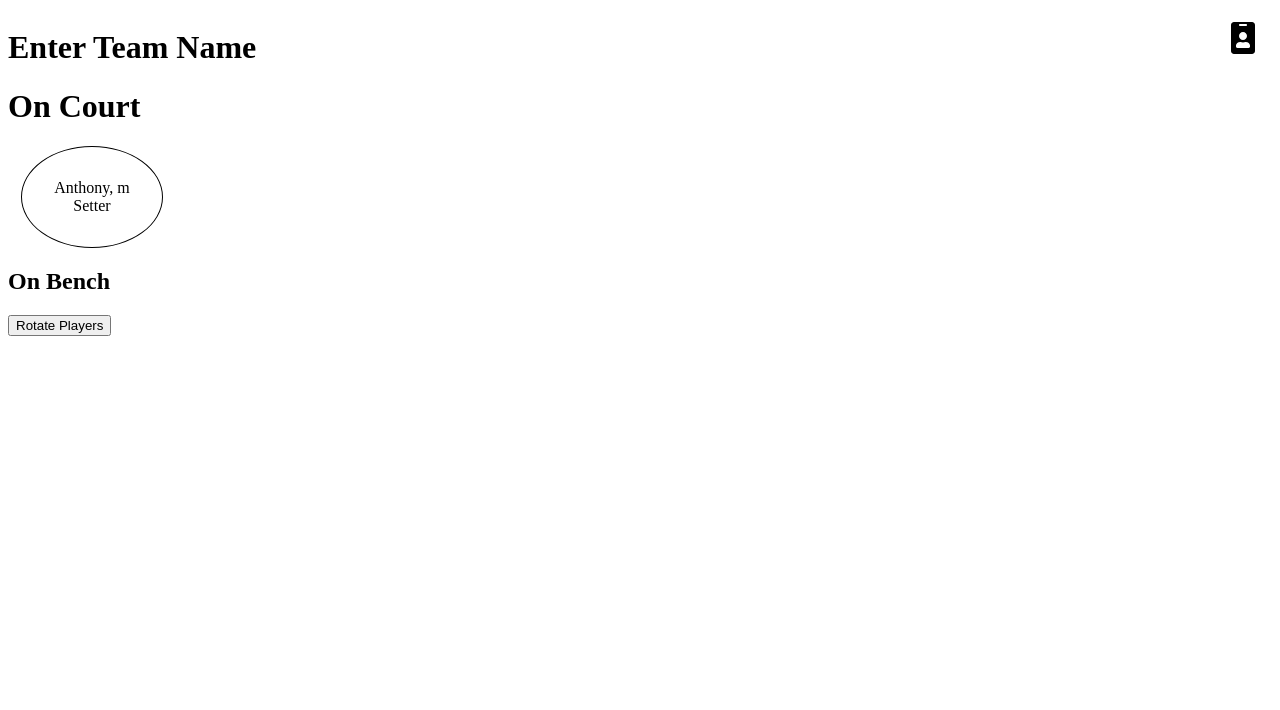
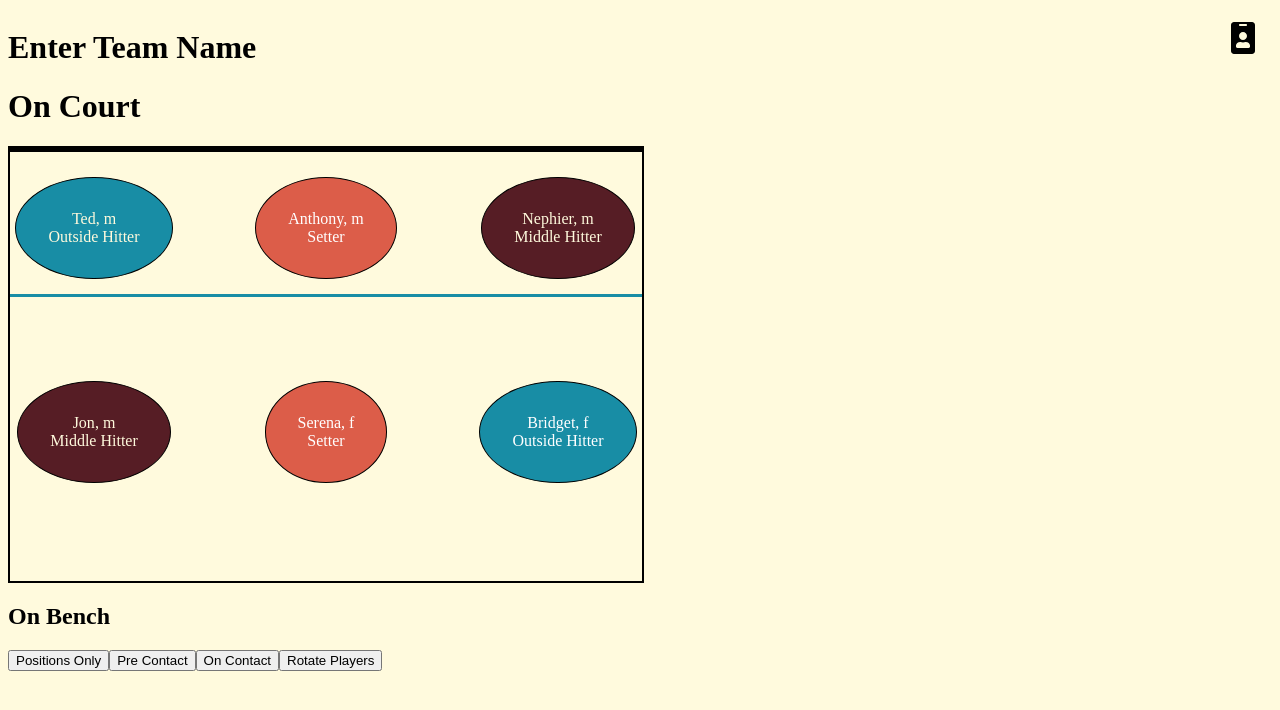
Before and after one commit to anthonyAgnone/vball-roster, a React (Create React App) app: page / in a window 1280 px wide. Shown: the top 710 px of the page. Built offline with nearby package versions, Linux system fonts and the light colour scheme.

Commit message:
Made lots of changes

```diff
--- a/src/App.js
+++ b/src/App.js
@@ -14,11 +14,56 @@ const App = () => {
     teamName: "",
     players: [
       {
+        name: "Ted",
+        id: "0",
+        gender: "m",
+        position: "oh",
+        swappable: true,
+        str: "",
+        weak: ""
+      },
+      {
         name: "Anthony",
-        id: "0",
+        id: "1",
         gender: "m",
         position: "s",
         swappable: false,
+        str: "",
+        weak: ""
+      },
+      {
+        name: "Nephier",
+        id: "2",
+        gender: "m",
+        position: "mh",
+        swappable: true,
+        str: "",
+        weak: ""
+      },
+      {
+        name: "Bridget",
+        id: "3",
+        gender: "f",
+        position: "oh",
+        swappable: false,
+        str: "",
+        weak: ""
+      },
+      {
+        name: "Serena",
+        id: "4",
+        gender: "f",
+        position: "s",
+        swappable: false,
+        str: "",
+        weak: ""
+      },
+      {
+        name: "Jon",
+        id: "5",
+        gender: "m",
+        position: "mh",
+        swappable: true,
         str: "",
         weak: ""
       }
--- a/src/components/home/Home.js
+++ b/src/components/home/Home.js
@@ -1,9 +1,58 @@
-import React, { useContext } from "react";
+import React, { useContext, useState } from "react";
 import { OnBench, OnCourt, Player } from "./assets/StyledElements";
 import { TeamDispatch } from "../../App";
 
 const Home = ({ team: { teamName, players } }) => {
   const dispatch = useContext(TeamDispatch);
+
+  const [state, changeState] = useState([
+    { x: 0, y: 0 },
+    { x: 0, y: 0 },
+    { x: 0, y: 0 },
+    { x: 0, y: 0 },
+    { x: 0, y: 0 },
+    { x: 0, y: 0 }
+  ]);
+
+  const rotationTwo = [
+    [
+      { x: -20, y: 130 },
+      { x: -150, y: 0 },
+      { x: -290, y: 130 },
+      { x: 0, y: -75 },
+      { x: 160, y: 80 },
+      { x: 150, y: 80 }
+    ],
+    [
+      { x: -30, y: 80 },
+      { x: 200, y: 0 },
+      { x: -340, y: 0 },
+      { x: 50, y: -50 },
+      { x: 200, y: 80 },
+      { x: 160, y: 80 }
+    ]
+  ];
+
+  const handleUpdateState = val => {
+    let initialState = [...state];
+    switch (val) {
+      case 0:
+        initialState.forEach((el, i) => {
+          el.x = 0;
+          el.y = 0;
+        });
+        changeState(initialState);
+        break;
+      case 1:
+        changeState(rotationTwo[0]);
+        break;
+      case 2:
+        changeState(rotationTwo[1]);
+        break;
+      default:
+        return val;
+    }
+  };
 
   const handleDelete = i => {
     dispatch({ type: "REMOVE_PLAYER", payload: i });
@@ -11,6 +60,7 @@ const Home = ({ team: { teamName, players } }) => {
 
   const handleRotate = () => {
     dispatch({ type: "ROTATE_PLAYERS", payload: "" });
+    console.log(state[1].x);
   };
 
   const handlePosition = val => {
@@ -21,6 +71,8 @@ const Home = ({ team: { teamName, players } }) => {
         return "Middle Hitter";
       case "oh":
         return "Outside Hitter";
+      default:
+        return val;
     }
   };
 
@@ -31,7 +83,14 @@ const Home = ({ team: { teamName, players } }) => {
       <h1>On Court</h1>
       <OnCourt>
         {players.slice(0, 6).map((player, i) => (
-          <Player key={i} swappable={player.swappable} id={player.id}>
+          <Player
+            key={i}
+            swappable={player.swappable}
+            id={player.id}
+            position={player.position}
+            style={{
+              transform: `translate(${state[i].x}px, ${state[i].y}px)`
+            }}>
             <button onClick={() => handleDelete(player.id)}>X</button>
             {player.name}, {player.gender}
             <p>{handlePosition(player.position)}</p>
@@ -49,6 +108,9 @@ const Home = ({ team: { teamName, players } }) => {
       </OnBench>
 
       <div>
+        <button onClick={() => handleUpdateState(0)}>Positions Only</button>
+        <button onClick={() => handleUpdateState(1)}>Pre Contact</button>
+        <button onClick={() => handleUpdateState(2)}>On Contact</button>
         <button onClick={handleRotate}>Rotate Players</button>
       </div>
     </div>
--- a/src/components/home/assets/StyledElements.js
+++ b/src/components/home/assets/StyledElements.js
@@ -6,6 +6,9 @@ export const OnCourt = styled.div`
   grid-template-columns: repeat(3, 1fr);
   grid-auto-flow: dense;
   grid-gap: 4em;
+  grid-row-gap: 50%;
+  padding-bottom: 200px;
+  padding-top: 25px;
   div:nth-child(4) {
     grid-column: 3;
   }
@@ -14,6 +17,18 @@ export const OnCourt = styled.div`
   }
   div:nth-child(6) {
     grid-column: 1;
+  }
+  border: 2px solid #000;
+  border-top-width: 6px;
+  position: relative;
+  :after {
+    position: absolute;
+    top: 33%;
+    content: "";
+    left: 0;
+    height: 3px;
+    width: 100%;
+    background: rgba(24, 141, 165, 1);
   }
 `;
 
@@ -34,11 +49,13 @@ export const Player = styled.div`
   flex-direction: column;
   border: 1px solid #000;
   padding: 2em;
-  color: ${props => (props.swappable ? "red" : "black")};
+  color: ${props => (props.swappable ? "#fffadd" : "#ffffff")};
   margin: 0 auto;
   justify-content: center;
   align-items: center;
   border-radius: 50%;
+  background-color: ${props => positionColor(props.position)};
+  transition: all 0.6s ease-in-out;
   p {
     margin: 0;
     padding: 0;
@@ -67,3 +84,16 @@ export const Player = styled.div`
     }
   }
 `;
+
+const positionColor = pos => {
+  switch (pos) {
+    case "s":
+      return "#DC5D49";
+    case "mh":
+      return "#561D25";
+    case "oh":
+      return "#188DA5";
+    default:
+      return pos;
+  }
+};
--- a/src/components/playerForm/assets/StyledElements.js
+++ b/src/components/playerForm/assets/StyledElements.js
@@ -8,10 +8,10 @@ export const AddPlayerForm = styled.form`
   transform: translateX(${props => props.isOpen ? 0 : '100%'});
   height: 100vh;
   border-left: 1px solid #000;
-  padding: 2em 1em;
   display: flex;
   flex-direction: column;
   width: 20vw;
+  padding: 0 1em;
   input,
   select {
     margin-bottom: 2em;
--- a/src/global.css
+++ b/src/global.css
@@ -1,3 +1,7 @@
 html, body {
   overflow: hidden;
 }
+
+body {
+  background-color: rgba(255, 250, 221, 1);
+}
```
